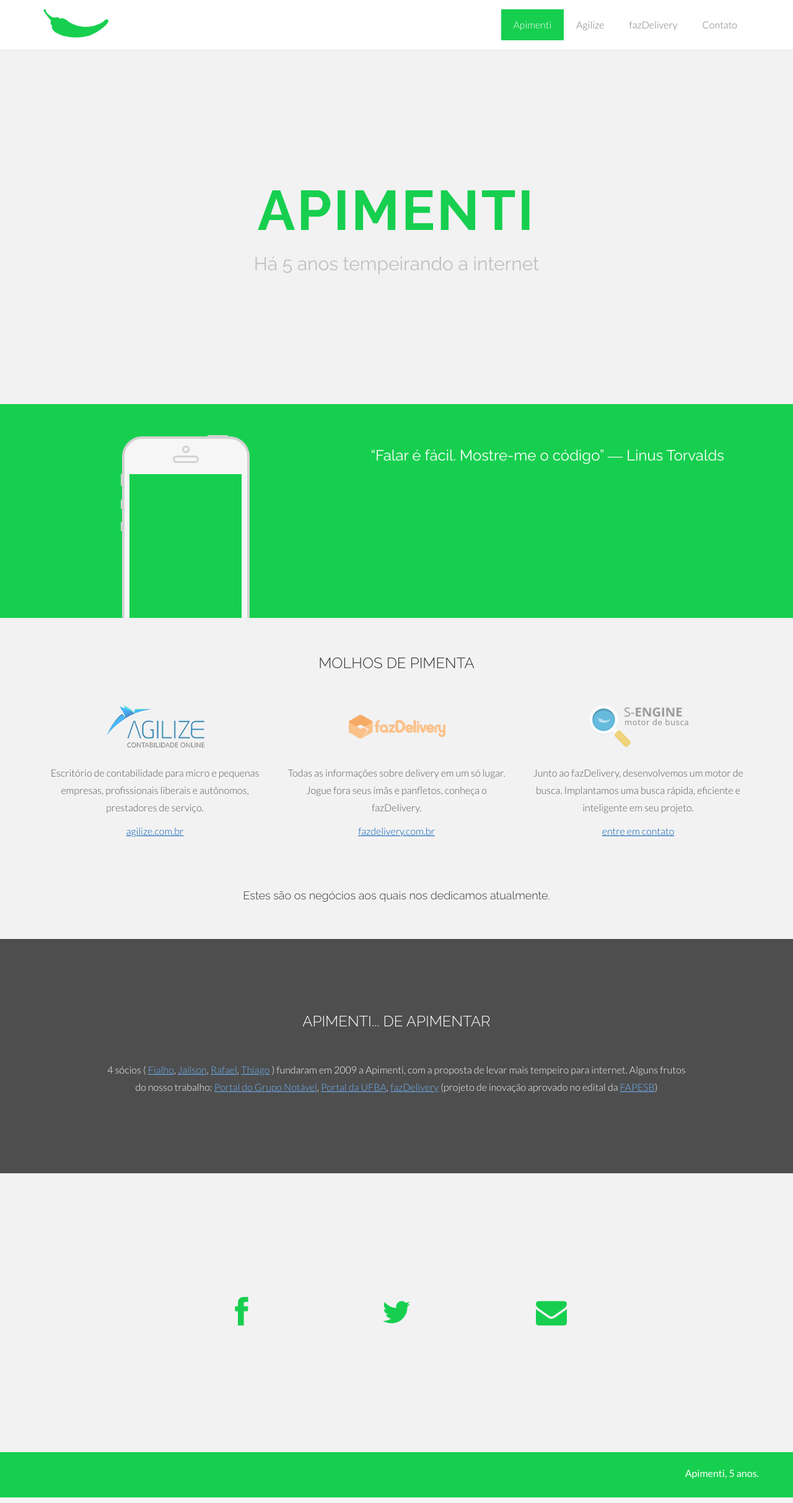
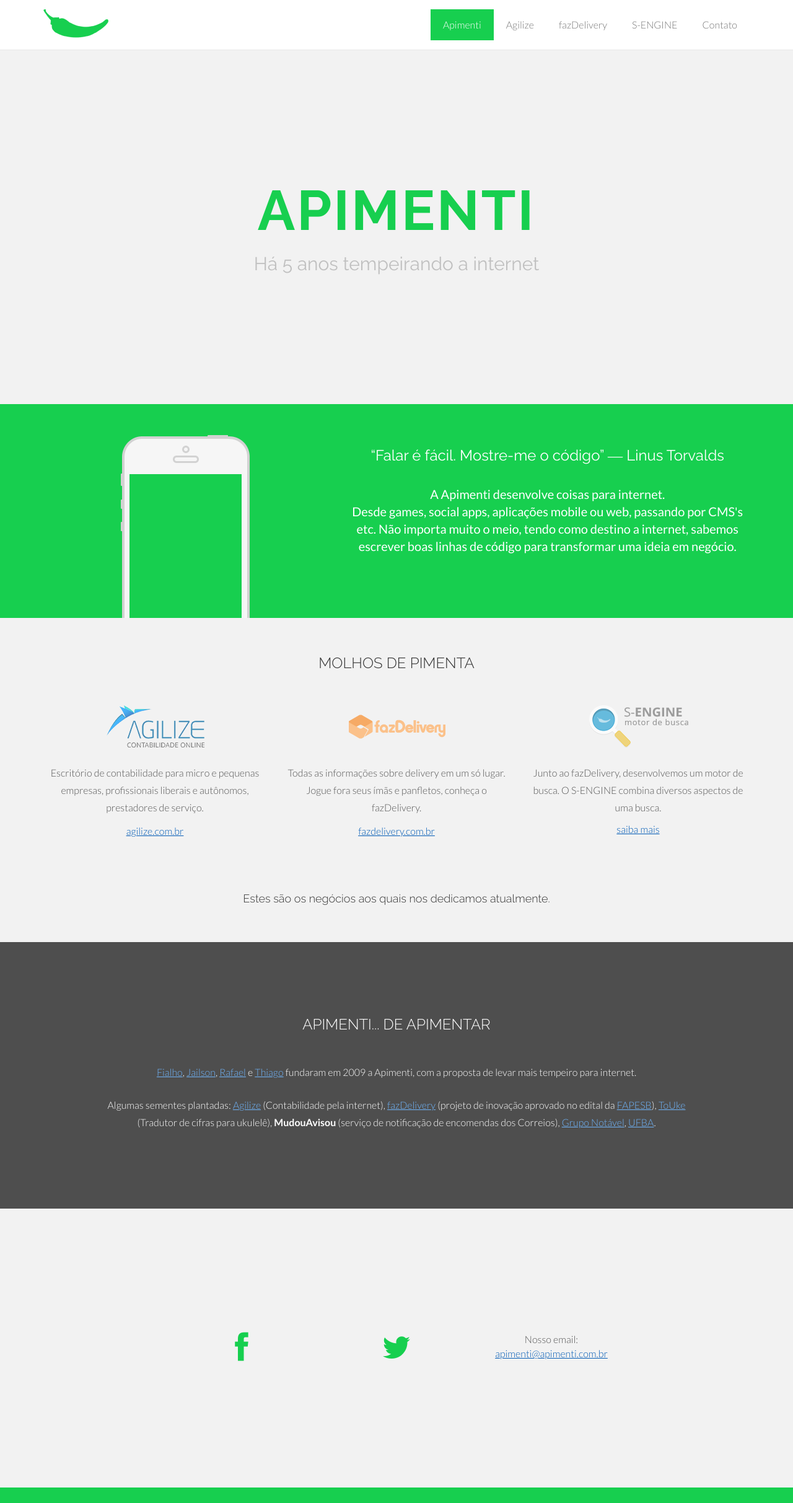
Before and after one commit to thicolares/apimenti-static-website, a PHP site: page / in a window 1280 px wide. Shown: the top 2425 px of the page at 62% size. Run offline with PHP 8.4, Linux system fonts and the light colour scheme; some libraries are stand-ins or nearby versions.

Commit message:
launch v1

```diff
--- a/assets/incs/social.php
+++ b/assets/incs/social.php
@@ -1,3 +1,4 @@
+<a name="contato"></a>
 <div id="social">
   <div class="container">
     <div class="row centered">
@@ -9,7 +10,9 @@
           <a href="https://twitter.com/apimenti" data-toggle="tooltip" data-placement="bottom" title="Siga nosso Twitter" target="_blank"><i class="fa fa-twitter"></i></a>
         </div>
         <div class="col-md-4">
-          <a href="contato" data-toggle="tooltip" data-placement="bottom" title="Entre em contato conosco"><i class="fa fa-envelope"></i></a>
+          <!-- <a href="contato" data-toggle="tooltip" data-placement="bottom" title="Entre em contato conosco"><i class="fa fa-envelope"></i></a> -->
+          Nosso email:
+          <a href="mailto:apimenti@apimenti.com.br" data-toggle="tooltip" data-placement="bottom" title="Entre em contato conosco">apimenti@apimenti.com.br</a>
         </div>
       </div>
     </div>
--- a/index.php
+++ b/index.php
@@ -58,8 +58,8 @@
 		        <li class="active"><a href="" data-toggle="tooltip" data-placement="bottom" title="Apimenti - Coisas para internet">Apimenti</a></li>
 		        <li><a href="http://agilize.com.br" target="_blank" data-toggle="tooltip" data-placement="bottom" title="Visitar o site da Agilize">Agilize</a></li>
 		        <li><a href="http://fazdelivery.com.br" target="_blank" data-toggle="tooltip" data-placement="bottom" title="Visitar o site do fazDelivery">fazDelivery</a></li>
-		        <!-- <li><a href="s-engine" data-toggle="tooltip" data-placement="bottom" title="Conheça nosso motor de busca">S-ENGINE</a></li> -->
-		        <li><a href="contato" data-toggle="tooltip" data-placement="bottom" title="Entre em contato conosco">Contato</a></li>
+		        <li><a href="#" data-toggle="modal" data-target="#modal-s-engine" data-placement="bottom" title="Conheça nosso motor de busca">S-ENGINE</a></li>
+		        <li><a href="#contato" data-toggle="tooltip" data-placement="bottom" title="Entre em contato conosco">Contato</a></li>
 		      </ul>
 		    </div><!--/.nav-collapse -->
 		  </div>
@@ -94,7 +94,10 @@
 					<div class="col-lg-7 centered">
 						<h3>“Falar é fácil. Mostre-me o código” ― Linus Torvalds</h3>
 						<p>
-
+							A Apimenti desenvolve coisas para internet.
+							<br />
+							Desde games, social apps, aplicações mobile ou web, passando por CMS's etc. Não importa muito o meio, tendo como destino a internet, sabemos
+							escrever boas linhas de código para transformar uma ideia em negócio.
 						</p>
 					</div>
 				</div>
@@ -139,10 +142,40 @@
 						</a>
 					</div>
 					<p>
-						Junto ao fazDelivery, desenvolvemos um motor de busca. Implantamos uma busca rápida, eficiente e inteligente em seu projeto.
+						Junto ao fazDelivery, desenvolvemos um motor de busca. O S-ENGINE combina diversos aspectos de uma busca.
 					</p>
 					<p>
-						<a href="contato" target="_blank" data-toggle="tooltip" data-placement="bottom" title="entre em contato">entre em contato</a>
+						<div id="modal-s-engine" class="modal fade">
+						  <div class="modal-dialog">
+						    <div class="modal-content">
+						      <div class="modal-header">
+						        <button type="button" class="close" data-dismiss="modal" aria-hidden="true">&times;</button>
+						        <h4 class="modal-title">S-ENGINE - motor de busca</h4>
+						      </div>
+						      <div class="modal-body" style="text-align:left;">
+						      	<p style="text-align:center;"><img src="assets/img/logo-s-engine.png" alt="S-ENGINE motor de busca"></p>
+						        <p>
+						        	O motor de busca S-ENGINE combina diversos aspectos de uma busca de delivery como dados
+									espaciais (distância entre o fornecedor e o cliente), dados textuais (descrição de produtos e
+									serviços), contexto (tráfego na hora do pedido, tempo de entrega estimando levando em
+									consideração a sobrecarga do fornecedor no momento do pedido), dados dos produtos (ex:
+									preço), relevância dos produtos (textual e escore dado pelos clientes) e uma análise semântica
+									da consulta (ex: pizza com queijo, que informa que o produto é pizza e que o ingrediente
+									principal é queijo). O grande desafio da busca é integrar todos esses componentes para sugerir
+									os melhores produtos para o usuário em um dado momento.
+						        </p>
+						        <p>
+						        	Para mais informações, envie-nos um email:
+						        	<a href="mailto:apimenti@apimenti.com.br" data-toggle="tooltip" data-placement="bottom" title="Entre em contato conosco">apimenti@apimenti.com.br</a>
+						        </p>
+						      </div>
+						      <div class="modal-footer">
+						        <button type="button" class="btn btn-default" data-dismiss="modal">Fechar</button>
+						      </div>
+						    </div><!-- /.modal-content -->
+						  </div><!-- /.modal-dialog -->
+						</div><!-- /.modal -->
+						<a href="#" data-toggle="modal" data-target="#modal-s-engine" title="entre em contato">saiba mais</a>
 					</p>
 				</div>
 			</div>
@@ -160,18 +193,20 @@
 					<h3>APIMENTI... DE APIMENTAR</h3>
 					<div class="col-lg-10 col-lg-offset-1 mt">
 						<p>
-							4 sócios
-							(
 							<a href="http://afialho.com" target="_blank">Fialho</a>,
 							<a href="http://about.me/jailson" target="_blank">Jailson</a>,
-							<a href="https://www.facebook.com/rafael.a.silva.961556" target="_blank">Rafael</a>,
+							<a href="https://www.facebook.com/rafael.a.silva.961556" target="_blank">Rafael</a> e
 							<a href="http://colar.es/" target="_blank">Thiago</a>
-							)
 							fundaram em 2009 a Apimenti, com a proposta de levar mais tempeiro para internet.
-							Alguns frutos do nosso trabalho:
-							<a href="http://gruponotavel.com.br" target="_blank">Portal do Grupo Notável</a>,
-							<a href="http://www.ufba.br" target="_blank">Portal da UFBA</a>,
-							<a href="http://fazdelivery.com.br" target="_blank">fazDelivery</a> (projeto de inovação aprovado no edital da <a href="http://www.fapesb.ba.gov.br/" target="_blank">FAPESB</a>)
+						</p>
+						<p>
+							Algumas sementes plantadas:
+							<a href="http://agilize.com.br" target="_blank">Agilize</a> (Contabilidade pela internet),
+							<a href="http://fazdelivery.com.br" target="_blank">fazDelivery</a> (projeto de inovação aprovado no edital da <a href="http://www.fapesb.ba.gov.br/" target="_blank">FAPESB</a>),
+							<a href="http://touke.dreamhosters.com/" target="_blank">ToUke</a> (Tradutor de cifras para ukulelê),
+							<b>MudouAvisou</b> (serviço de notificação de encomendas dos Correios),
+							<a href="http://gruponotavel.com.br" target="_blank">Grupo Notável</a>,
+							<a href="http://www.ufba.br" target="_blank">UFBA</a>.
 						</p>
 					</div>
 				</div><!-- /row -->
```
